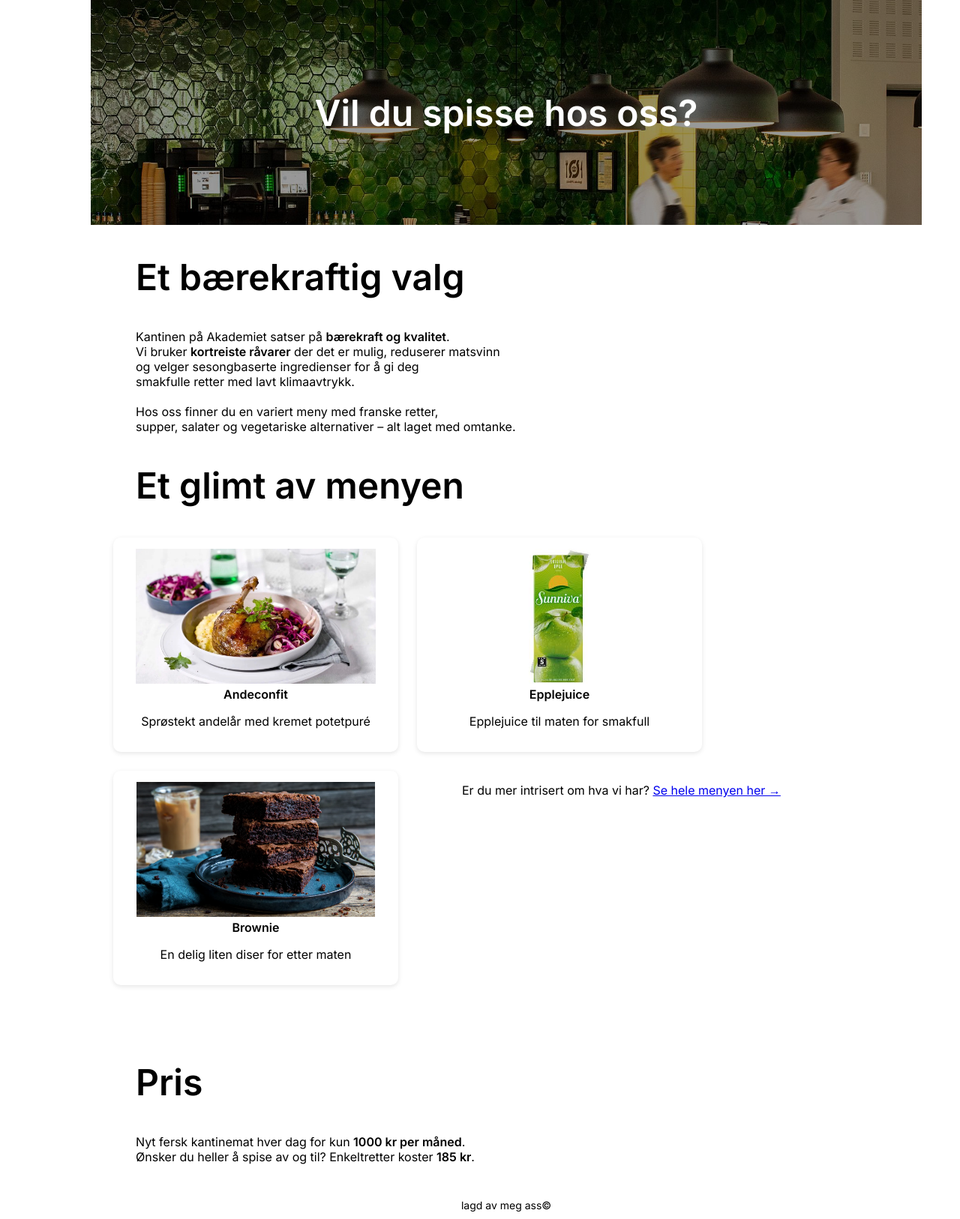
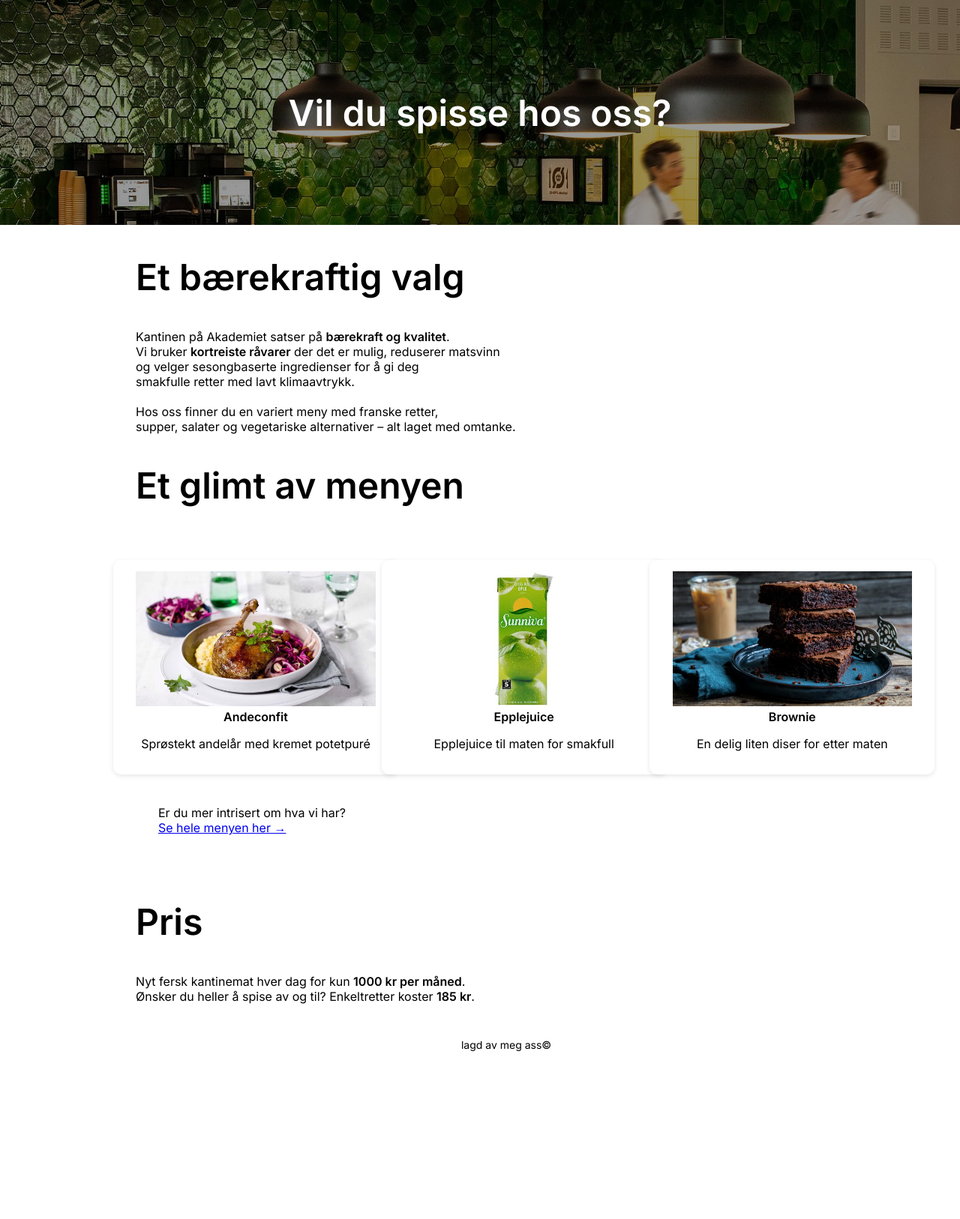
Before and after one commit to nokoniko/kantina-prosjekt, a Flask app: page / in a window 1280 px wide. Shown: the part 162-1788 px from the top of the page at 75% size. After the commit the page ends 1564 px from the top, so only its background shows below. Run offline with Flask 3, Linux system fonts and the light colour scheme.

Commit message:
gjorde sånn at bilde på banneret treffer kanktene på nettsiden

```diff
--- a/static/css/style.css
+++ b/static/css/style.css
@@ -85,13 +85,12 @@ nav a:hover {
 }
 
 .boks-konteiner {
-    display: flex;
-    flex-wrap: wrap; /* Sørger for at elementene "knekker" til neste linje hvis det ikke er plass. */
+    display: grid;
+    grid-template-columns: repeat(auto-fit, minmax(300px, 1fr)); /* Automatisk antall kolonner */
     gap: 25px;
-    justify-content: flex-start; /* Starter elementene fra venstre. */
-    padding-bottom: 60px; /* for luft mot footer */
-    padding-left: 30px;
-}
+    padding: 30px;
+    }
+
 
 .boks {
     background-color: #fff;
@@ -116,6 +115,7 @@ nav a:hover {
 .boks-bilde {
     width: 100%;
     height: 180px;
+    border-radius: 10px;
     object-fit: contain; /* bildet passer inn i boksen uten å beskjæres, men kan få hvite kanter */
     background-color: #fff; /* kan fylle tomrommet med hvit bakgrunn */
 }
@@ -146,17 +146,20 @@ nav a:hover {
 
 /* Stiler for banner på enkeltsider for retter */
 .banner {
-    width: 100%;
+    /* Bruker viewport width for å strekke banneret over hele skjermbredden,
+       og calc() for å trekke fra paddingen i .content-wrapper og marginen i body. */
+    width: 100vw; /* Setter bredden til 100% av nettleservinduet */
+    margin-left: -121px; /* Kompenserer for body-margin (70px) + content-padding (51px) */
+
     height: 300px; /* Økt høyde for mer visuell effekt */
     background-size: cover;
     background-position: center;
     display: flex;
     align-items: center;
     justify-content: center;
-    margin-bottom: 30px; /* Økt avstand til teksten under */
+    margin-bottom: 30px; /* Økt avstand til teksten under. margin-top/right/bottom fungerer som før. */
     position: relative; /* Nødvendig for overlay */
     color: white; /* Setter tekstfarge for alt inni */
-    /* Negativ margin for å trekke banneret utenfor paddingen til content-wrapper */
 }
 
 /* Legger til et mørkt, gjennomsiktig lag over banneret for bedre tekstlesbarhet */
```
